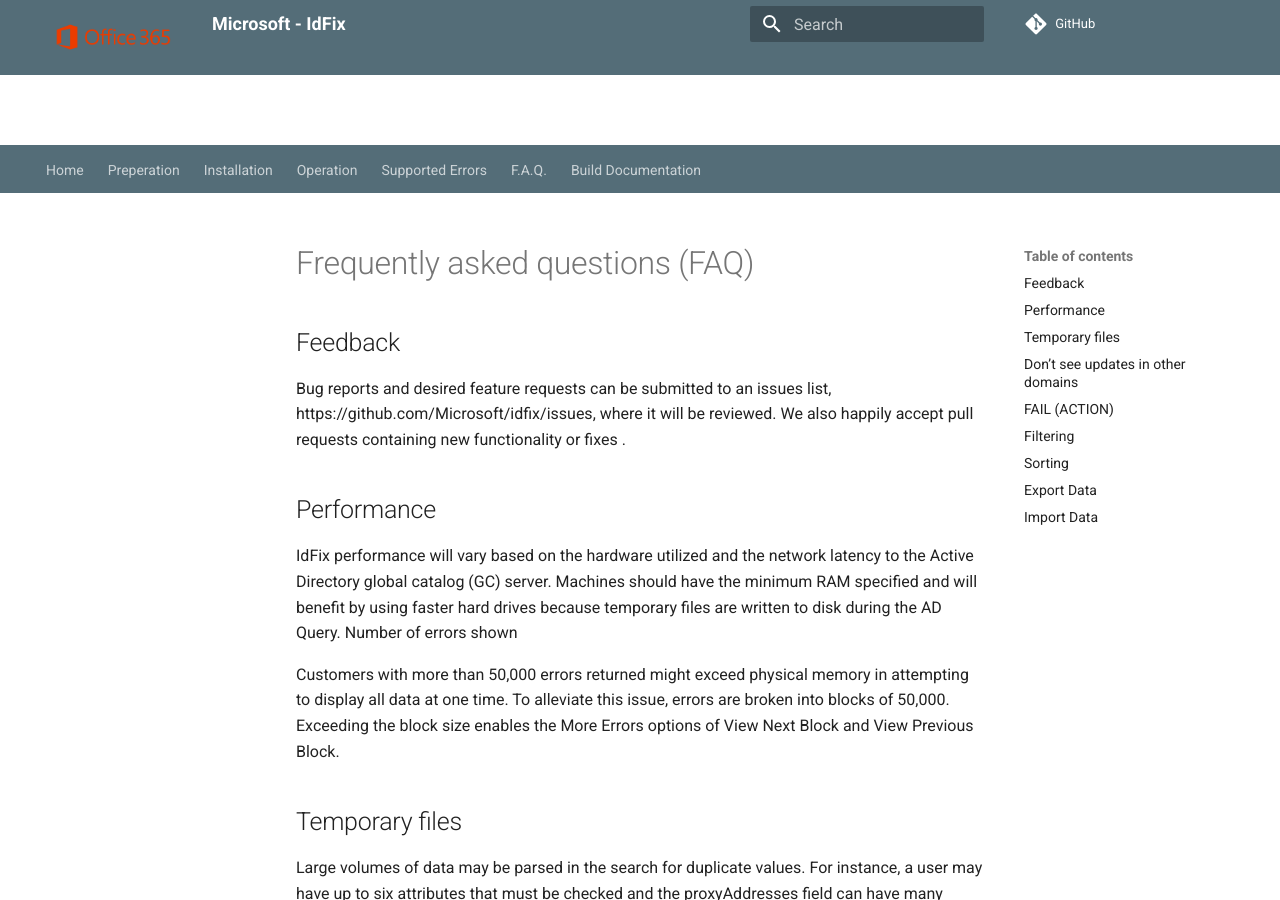
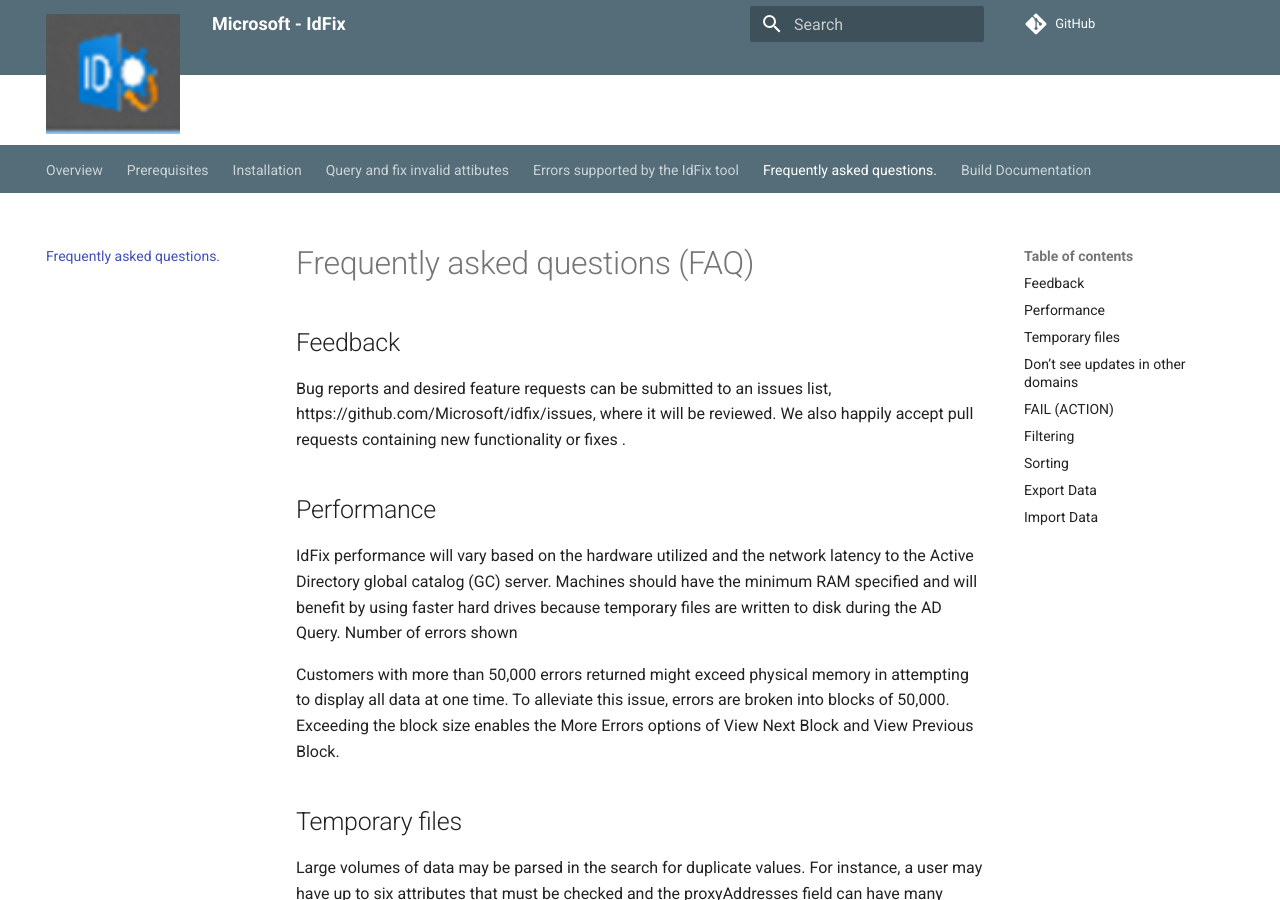
Before and after one commit to microsoft/idfix, an MkDocs documentation site: the page built from docs/Frequently asked questions (FAQ).md, in a window 1280 px wide and 900 px high. Built offline with MkDocs 1.6.1 and Material for MkDocs 9.7.7, drawn with Linux system fonts in a browser that asks for light colours; comment, search, counter and statistics services are not loaded.

Commit message:
Update mkdocs.yml

```diff
--- a/mkdocs.yml
+++ b/mkdocs.yml
@@ -1,18 +1,18 @@
 site_name: 'Microsoft - IdFix'
 docs_dir: 'docs'
 nav:
-  - Home: 'index.md'
-  - 'Preperation': 'preperation.md'
+  - Overview: 'Overview.md'
+  - 'Prerequisites': 'Step 1 - Review the prerequisites.md'
   - 'Installation': 'installation.md'
-  - 'Operation': 'operation.md'
-  - 'Supported Errors': 'supported-errors.md'
-  - 'F.A.Q.': 'faq.md'
+  - 'Query and fix invalid attibutes': 'Step 3 - Query and fix invalid attributes.md'
+  - 'Errors supported by the IdFix tool': 'Errors supported by the IdFix tool.md'
+  - 'Frequently asked questions.': 'Frequently asked questions (FAQ).md'
   - 'Build Documentation': 'build-docs.md'
 theme:
   name: 'material'
   palette:
     primary: 'blue grey'
-  logo: 'img/logo.png'
+  logo: 'img/IdFix logo.png'
   feature:
     tabs: true
 extra_css:
```
